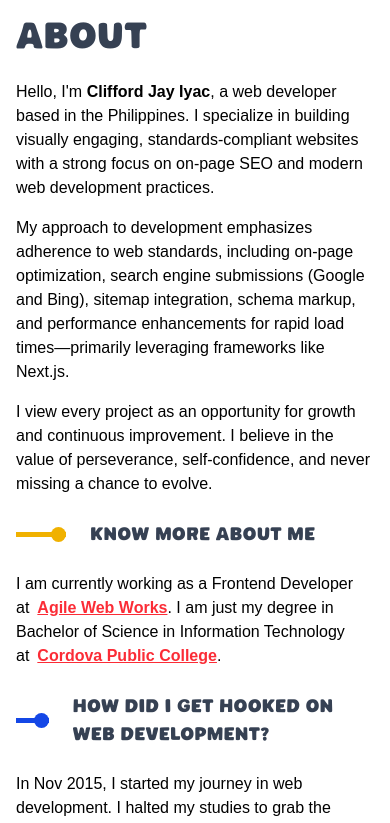
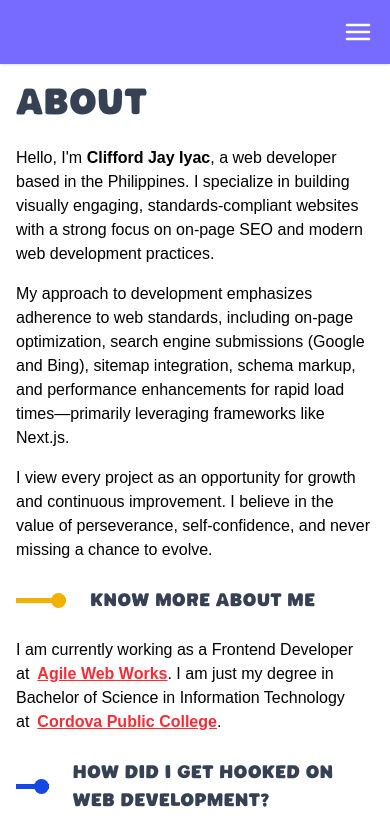
Before and after one commit to Ford-byte/fordy-next, a Next.js app: page /about in a window 390 px wide. Shown: the top 823 px of the page. Built offline with nearby package versions, Linux system fonts and the light colour scheme.

Commit message:
chore: menu update

```diff
--- a/app/_layout/Header.jsx
+++ b/app/_layout/Header.jsx
@@ -1,7 +1,30 @@
+"use client";
+
+import { useState, useEffect } from "react";
 import Link from "next/link";
 
 export default function Header() {
+  const [menuOpen, setMenuOpen] = useState(false);
+
+  const toggleMenu = () => {
+    setMenuOpen((prev) => !prev);
+  };
+
+  useEffect(() => {
+    if (menuOpen) {
+      document.body.style.overflow = "hidden"; // Disable scrolling
+    } else {
+      document.body.style.overflow = ""; // Enable scrolling
+    }
+
+    // Cleanup on unmount
+    return () => {
+      document.body.style.overflow = "";
+    };
+  }, [menuOpen]);
+
   return (
+    <div className="">
       <div className="fixed border-r border-black/20 lg:w-[30%] xl:w-[20%] h-screen bg-[#776bff] lg:flex flex-col justify-between p-6 hidden">
         <div className="font-crispy text-5xl ">
           <Link
@@ -70,5 +93,61 @@ export default function Header() {
           <p>@2025 clifford jay iyac</p>
         </div>
       </div>
+      <div className="fixed p-4 w-full flex justify-end z-[1000] h-fit bg-[#776bff] shadow lg:hidden">
+        <svg
+          fill="none"
+          viewBox="0 0 24 24"
+          strokeWidth={2}
+          stroke="currentColor"
+          className="size-8 cursor-pointer"
+          onClick={toggleMenu}
+        >
+          <path
+            strokeLinecap="round"
+            strokeLinejoin="round"
+            d="M3.75 6.75h16.5M3.75 12h16.5m-16.5 5.25h16.5"
+          />
+        </svg>
+      </div>
+      <div
+        className={`fixed inset-0 h-full bg-white z-[1001] text-black flex lg:hidden transition-all duration-500 ease-in-out overflow-hidden ${
+          menuOpen ? "w-full opacity-100" : "w-0 opacity-0"
+        }`}
+      >
+        <svg
+          className="size-8 absolute top-4 right-4 cursor-pointer"
+          fill="none"
+          viewBox="0 0 24 24"
+          strokeWidth={2}
+          stroke="currentColor"
+          onClick={toggleMenu}
+        >
+          <path
+            strokeLinecap="round"
+            strokeLinejoin="round"
+            d="M6 18L18 6M6 6l12 12"
+          />
+        </svg>
+        <div className="w-full flex-col gap-y-6 flex items-center font-crispy text-xl justify-center transition-opacity duration-500 delay-100">
+          <Link href="/" className="hover:text-gray-700" onClick={toggleMenu}>
+            Home
+          </Link>
+          <Link
+            href="/about"
+            className="hover:text-gray-700"
+            onClick={toggleMenu}
+          >
+            About
+          </Link>
+          <Link
+            href="/projects"
+            className="hover:text-gray-700"
+            onClick={toggleMenu}
+          >
+            Projects
+          </Link>
+        </div>
+      </div>
+    </div>
   );
 }
--- a/app/about/page.jsx
+++ b/app/about/page.jsx
@@ -1,7 +1,7 @@
 export default function Page() {
   return (
     <div className="p-4 lg:p-12 bg-white text-black">
-      <h2 className="font-crispy text-4xl text-gray-700">About</h2>
+      <h2 className="font-crispy text-4xl text-gray-700 pt-4 lg:pt-0">About</h2>
       <p className="py-6 flex flex-col gap-y-4">
         <span>
           Hello, I'm <b className="">Clifford Jay Iyac</b>, a web developer
--- a/app/blocks/Experience.jsx
+++ b/app/blocks/Experience.jsx
@@ -68,7 +68,6 @@ export default function Experience() {
                   >
                     <path d="M184 48H328c4.4 0 8 3.6 8 8V96H176V56c0-4.4 3.6-8 8-8zm-56 8V96H64C28.7 96 0 124.7 0 160v96H192 320 512V160c0-35.3-28.7-64-64-64H384V56c0-30.9-25.1-56-56-56H184c-30.9 0-56 25.1-56 56zM512 288H320v32c0 17.7-14.3 32-32 32H224c-17.7 0-32-14.3-32-32V288H0V416c0 35.3 28.7 64 64 64H448c35.3 0 64-28.7 64-64V288z"></path>
                   </svg> */}
-                  {console.log(project)}
                   {project?.link ? (
                     <Link href={project?.link} target="_blank">
                       <svg
--- a/app/layout.js
+++ b/app/layout.js
@@ -11,7 +11,7 @@ export default function RootLayout({ children }) {
     <html lang="en">
       <body className="flex">
         <Header />
-        <div className="flex-grow lg:ml-[30%] xl:ml-[20%]">{children}</div>
+        <div className="flex-grow lg:ml-[30%] xl:ml-[20%] mt-[50px] lg:mt-0">{children}</div>
       </body>
     </html>
   );
--- a/app/projects/page.jsx
+++ b/app/projects/page.jsx
@@ -77,7 +77,6 @@ export default function Page() {
               key={post._id}
               className="relative h-[225px]  mb-4 w-full p-4 shadow-md flex flex-col justify-between group"
             >
-              {console.log(post)}
               <div
                 className="absolute inset-0 rounded-lg top-0 left-0 w-full z-[2]
                 h-full overflow-hidden"
```
Lines whose indentation alone changed are shown as unchanged.
